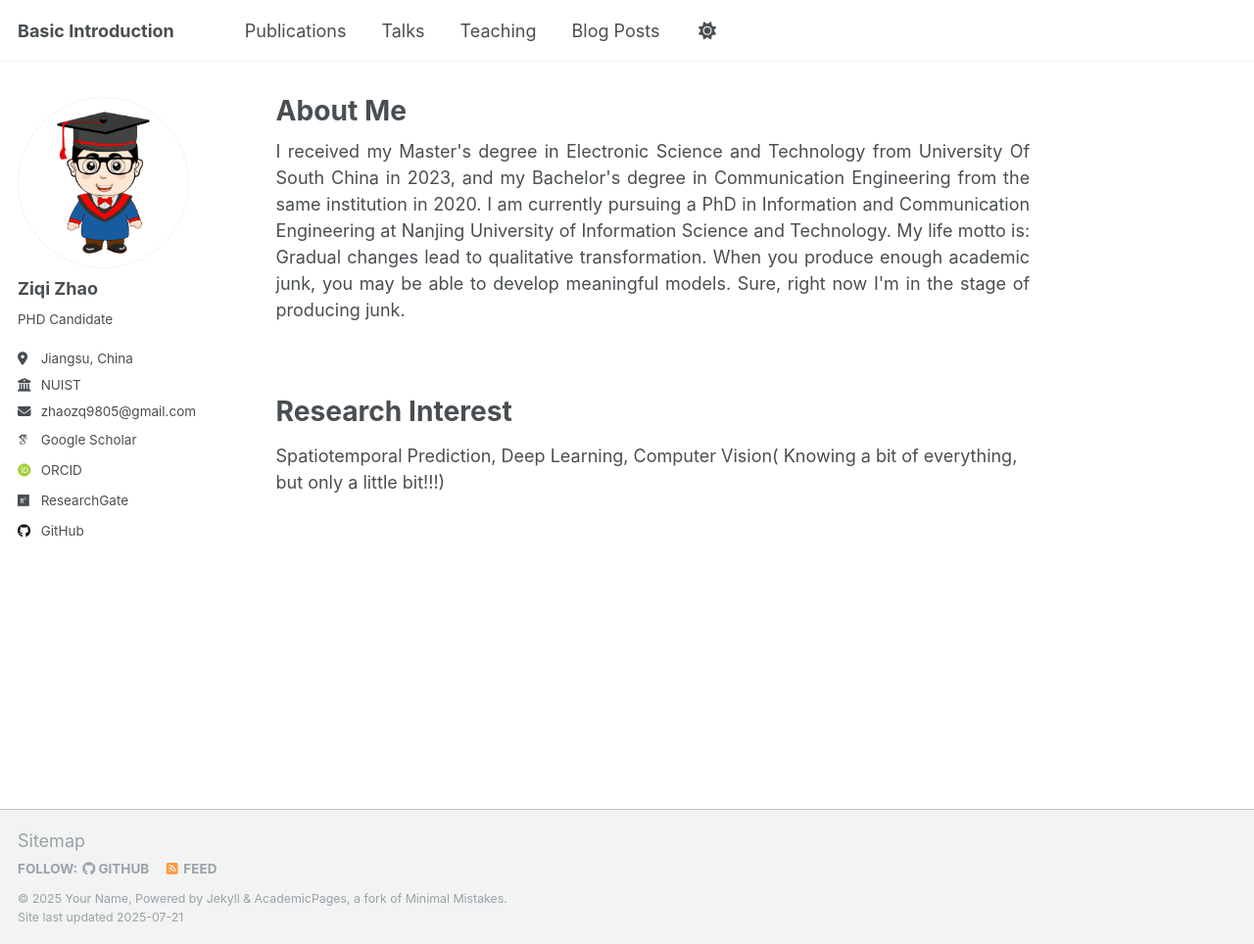
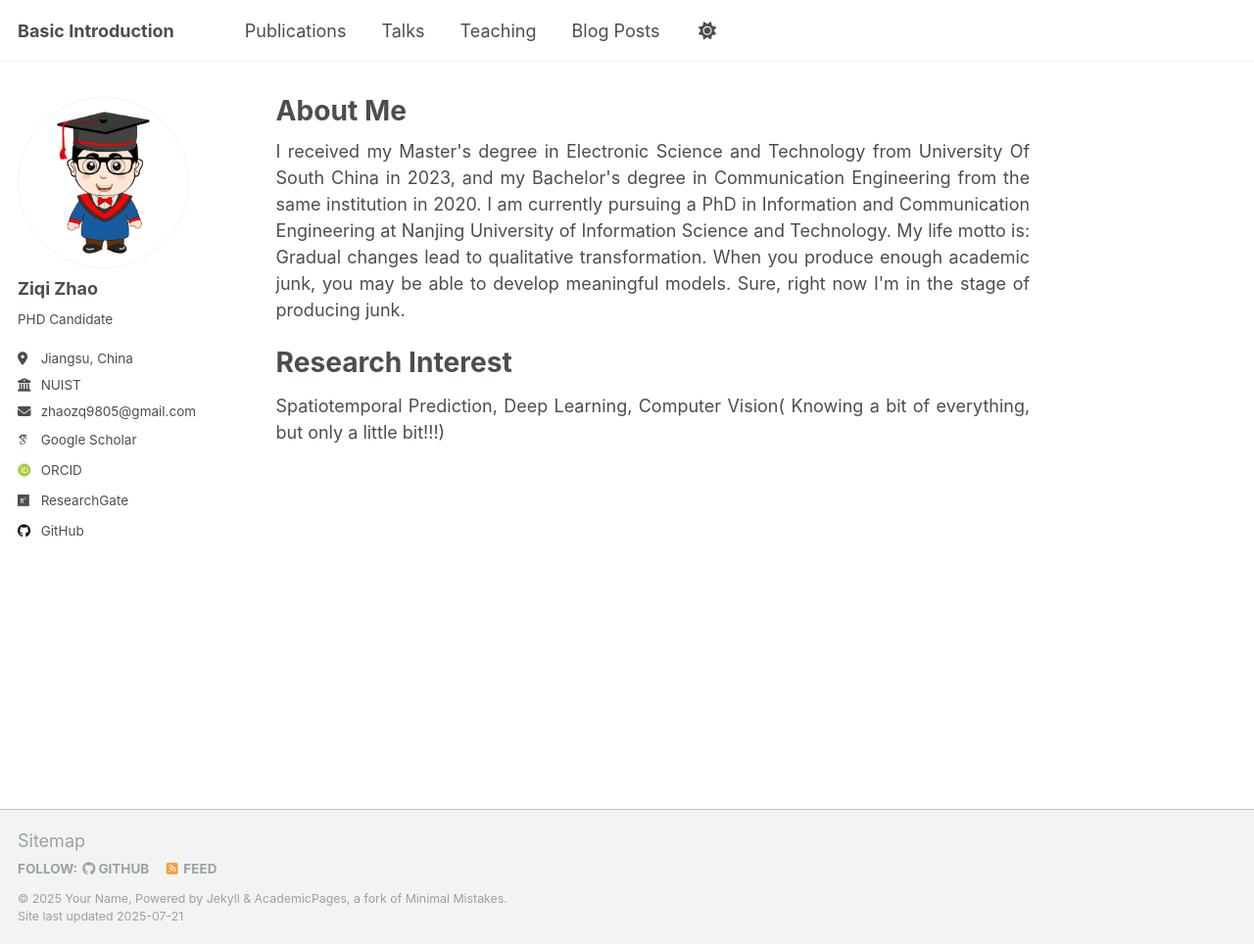
Before and after one commit to zqzhaolab/zqzhaolab.github.io, a Jekyll site: the page built from _pages/about.md, in a window 1280 px wide and 964 px high. Shown: the whole window at 98% size. Built offline with Jekyll 4.4.1, drawn with Linux system fonts in a browser that asks for light colours; some web fonts are replaced; a script that is not in the unit is left out.

Commit message:
Update about.md

```diff
--- a/_pages/about.md
+++ b/_pages/about.md
@@ -10,9 +10,9 @@ header: false
 <p style="text-align:justify;">
 I received my Master's degree in Electronic Science and Technology from University Of South China in 2023, and my Bachelor's degree in Communication Engineering from the same institution in 2020. I am currently pursuing a PhD in Information and Communication Engineering at Nanjing University of Information Science and Technology. My life motto is: Gradual changes lead to qualitative transformation. When you produce enough academic junk, you may be able to develop meaningful models. Sure, right now I'm in the stage of producing junk.
 </p>
-  <br>
 
 Research Interest
 =====
-
-Spatiotemporal Prediction, Deep Learning, Computer Vision( Knowing a bit of everything, but only a little bit!!!)<br><br><br>
+<p style="text-align:justify;">
+Spatiotemporal Prediction, Deep Learning, Computer Vision( Knowing a bit of everything, but only a little bit!!!)
+</p>
```
